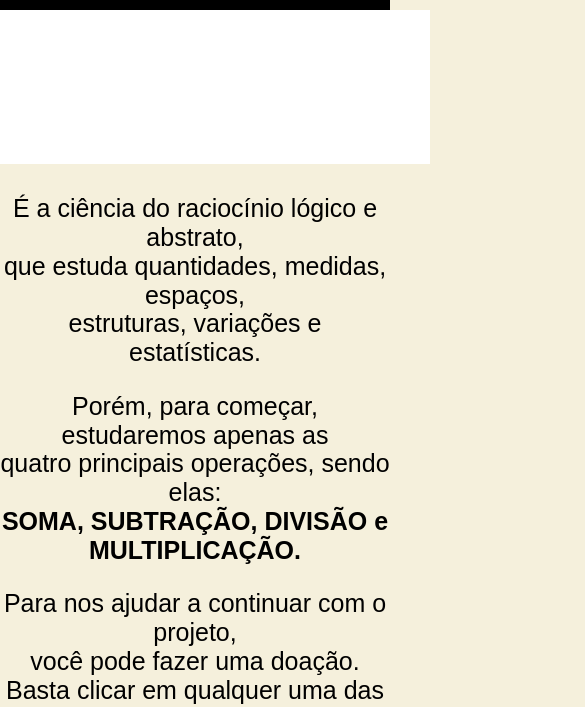
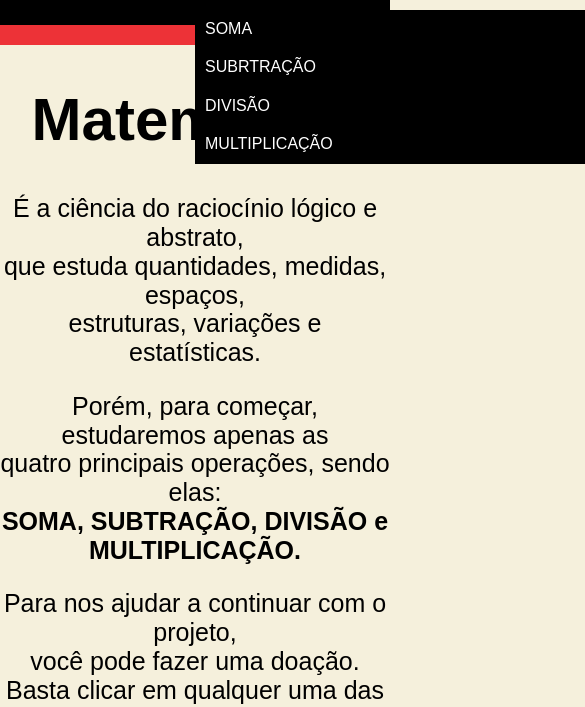
Before and after one commit to pedropaulowski/matematica, a plain HTML site: page index.html in a window 390 px wide. Both pictures are taken after a click on the element 350 px from the left and 75 px from the top of the page. Shown: the part 125-832 px from the top of the page, 585 px wide, since content can reach past the window. Drawn offline with Linux system fonts and the light colour scheme.

Commit message:
terminado todo layout responsivo do index

```diff
--- a/css/style.css
+++ b/css/style.css
@@ -120,11 +120,24 @@ footer{
 			 	position: absolute;
 				left: 0;
 				width: 100%;
-				background-color: white;
+				padding-left: 50%;
 			}
 		.menuMobile{
 		display: flex;
 		flex-direction: column;
 		justify-content: space-around;
-	}
 }
+	nav a{
+	width: auto;
+	text-decoration: none;
+	text-transform: uppercase;
+	color: white;
+	background-color: black
+}
+	nav a:hover{
+	background-color:white;
+	color:black;
+	border-radius: 5px;
+	transition-duration: 0.7s;
+}
+}
```
